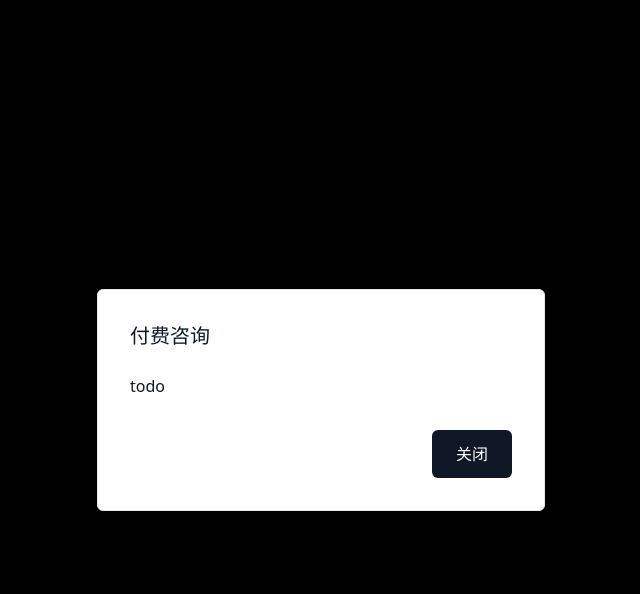
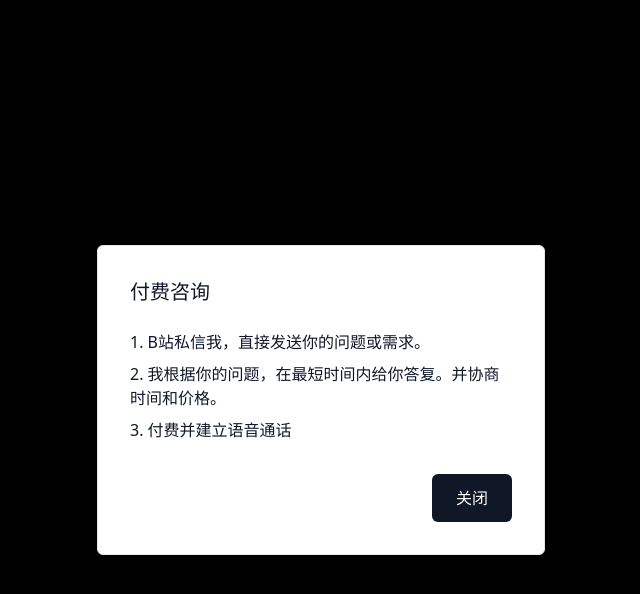
Before and after one commit to WhiteP1ay/neo-blog, a Next.js app: page / in a window 1280 px wide. Both pictures are taken after a click on the button "立即咨询". Shown: the part 570-1164 px from the top of the page, without its empty margins (319-959 px from the left). Built offline with nearby package versions, Linux system fonts and the light colour scheme.

Commit message:
feat: 格式化

```diff
--- a/app/[id]/page.tsx
+++ b/app/[id]/page.tsx
@@ -28,7 +28,7 @@ export async function generateMetadata({ params }: { params: Promise<{ id: strin
   const { id } = await params;
   const postId = parseInt(id, 10);
 
-  if (isNaN(postId)) {
+  if (Number.isNaN(postId)) {
     return {};
   }
 
@@ -75,7 +75,7 @@ export default async function PostPage({ params }: { params: Promise<{ id: strin
   const { id } = await params;
   const postId = parseInt(id, 10);
 
-  if (isNaN(postId)) {
+  if (Number.isNaN(postId)) {
     notFound();
   }
 
--- a/app/components/Home/ConsultPopup.tsx
+++ b/app/components/Home/ConsultPopup.tsx
@@ -18,7 +18,13 @@ export function ConsultPopup({ isOpen, onClose }: ConsultPopupProps) {
         <div className="flex items-start justify-between mb-6">
           <h3 className="text-xl font-medium">付费咨询</h3>
         </div>
-        <div className="mb-8">todo</div>
+        <div className="mb-8">
+          <ul>
+            <li className="mb-2">1. B站私信我，直接发送你的问题或需求。</li>
+            <li className="mb-2">2. 我根据你的问题，在最短时间内给你答复。并协商时间和价格。</li>
+            <li className="mb-2">3. 付费并建立语音通话</li>
+          </ul>
+        </div>
         <div className="flex justify-end">
           <Button variant="primary" size="md" onClick={onClose}>
             关闭
--- a/app/layout.tsx
+++ b/app/layout.tsx
@@ -1,5 +1,5 @@
 import type { Metadata } from 'next';
-import './globals.css';
+import './global.css';
 import { ToastProvider } from './components/Toast';
 import { Nav } from './components/Nav';
 import { ThemeProvider } from './components/ThemeProvider';
--- a/biome.json
+++ b/biome.json
@@ -1,8 +1,25 @@
 {
   "files": {
-    "includes": ["**", "!test/**", "!node_modules/**", "!.next/**", "!public/**", "!drizzle/**"]
+    "includes": ["**", "!test", "!node_modules", "!.next", "!public", "!drizzle", "!app/global.css"]
   },
-
+  "linter": {
+    "rules": {
+      "a11y": {
+        "useButtonType": "off",
+        "noSvgWithoutTitle": "off"
+      },
+      "security": {
+        "noDangerouslySetInnerHtml": "off"
+      }
+    }
+  },
+  "assist": {
+    "actions": {
+      "source": {
+        "organizeImports": "off"
+      }
+    }
+  },
   "formatter": {
     "indentStyle": "space",
     "lineWidth": 100
--- a/drizzle.config.ts
+++ b/drizzle.config.ts
@@ -6,6 +6,7 @@ export default defineConfig({
   schema: './server/db/schema.ts',
   dialect: 'postgresql',
   dbCredentials: {
+    // biome-ignore lint/style/noNonNullAssertion: DATABASE_URL 是必须的
     url: process.env.DATABASE_URL!,
   },
 });
```
Also changed, not shown: app/global.css (renamed from app/globals.css).
